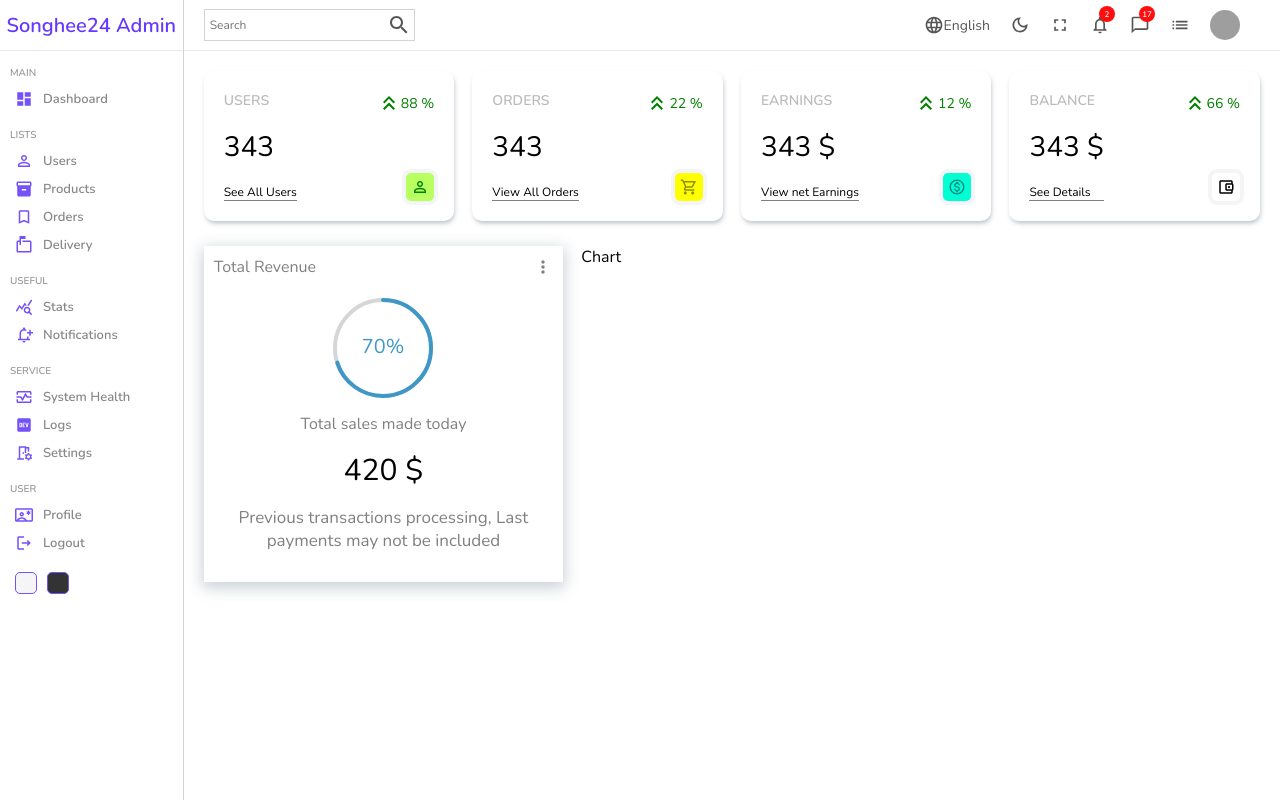
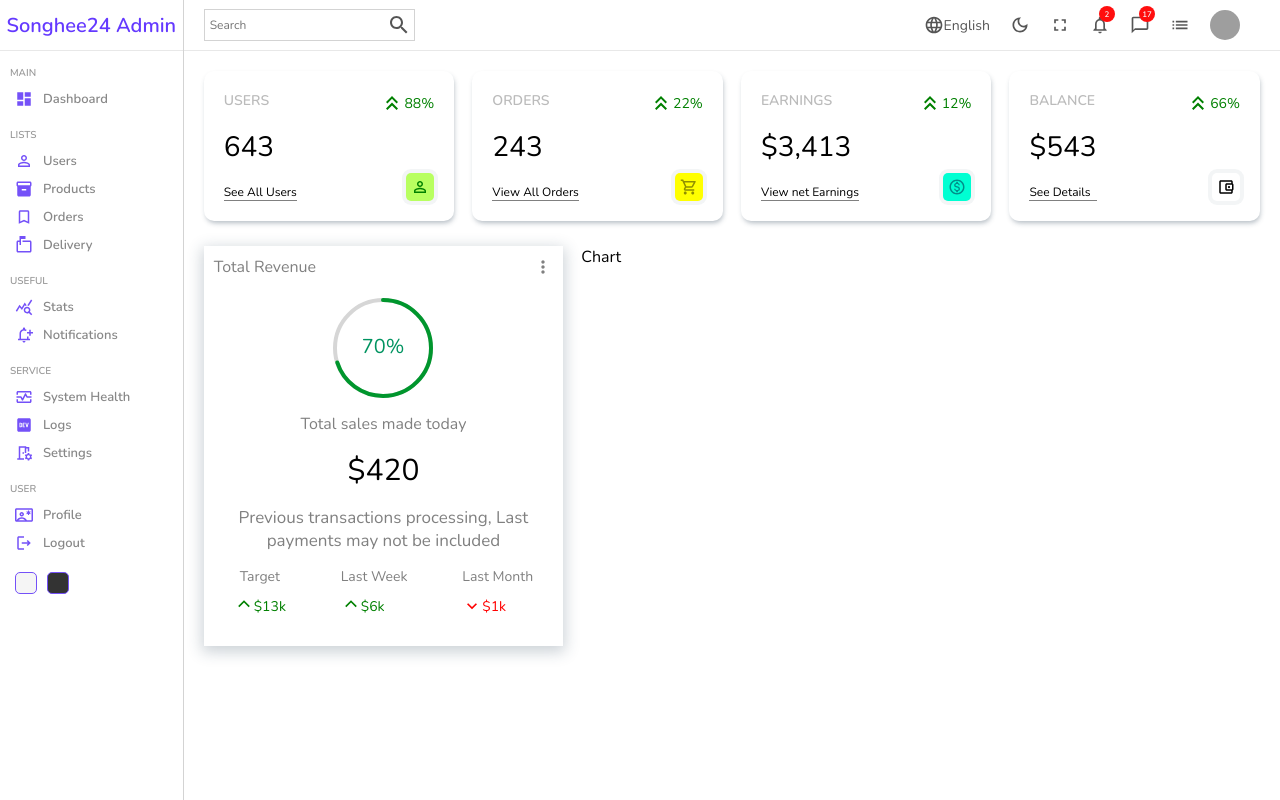
Before and after one commit to songhee24/admin-dashboard, a React (Create React App) app: page / in a window 1280 px wide. Built offline with nearby package versions, Linux system fonts and the light colour scheme; grey boxes are pictures that could not be loaded.

Commit message:
base circle progress styles and summary component

```diff
--- /dev/null
+++ b/src/components/chart/ProgressProvider.jsx
@@ -0,0 +1,11 @@
+import React from 'react';
+
+const ProgressProvider = ({ valueStart, valueEnd, children }) => {
+    const [value, setValue] = React.useState(valueStart);
+    React.useEffect(() => {
+        setValue(valueEnd);
+    }, [valueEnd]);
+
+    return children(value);
+};
+export default ProgressProvider;
--- a/src/components/featured/Featured.jsx
+++ /dev/null
@@ -1,35 +0,0 @@
-import React from 'react';
-import MoreVertOutlinedIcon from '@mui/icons-material/MoreVertOutlined';
-import { CircularProgressbar } from 'react-circular-progressbar';
-import 'react-circular-progressbar/dist/styles.css';
-
-import './featured.scss';
-
-const Featured = () => {
-    return (
-        <div className="featured">
-            <div className="top">
-                <h1 className="title">Total Revenue</h1>
-                <MoreVertOutlinedIcon fontSize="small" />
-            </div>
-            <div className="bottom">
-                <div className="featuredChart">
-                    <CircularProgressbar
-                        minValue={0.1}
-                        value={70}
-                        text={'70%'}
-                        strokeWidth={4}
-                    />
-                </div>
-                <p className="title">Total sales made today</p>
-                <p className="amount">420 $</p>
-                <p className="desc">
-                    Previous transactions processing, Last payments may not be
-                    included
-                </p>
-            </div>
-        </div>
-    );
-};
-
-export default Featured;
--- /dev/null
+++ b/src/components/featured/Summary.jsx
@@ -0,0 +1,28 @@
+import React from 'react';
+import KeyboardControlKeyOutlinedIcon from '@mui/icons-material/KeyboardControlKeyOutlined';
+import KeyboardArrowDownOutlinedIcon from '@mui/icons-material/KeyboardArrowDownOutlined';
+
+import './summary.scss';
+import CountUp from 'react-countup';
+
+const Summary = ({ title, amount, isPositive }) => {
+    return (
+        <div className="item">
+            <div className="itemTitle">{title}</div>
+            <div
+                className={`itemResult ${isPositive ? 'positive' : 'negative'}`}
+            >
+                {isPositive ? (
+                    <KeyboardControlKeyOutlinedIcon fontSize="small" />
+                ) : (
+                    <KeyboardArrowDownOutlinedIcon fontSize="small" />
+                )}
+                <div className="resultAmount">
+                    <CountUp end={amount} prefix="$" suffix="k" />
+                </div>
+            </div>
+        </div>
+    );
+};
+
+export default Summary;
--- a/src/components/featured/featured.scss
+++ b/src/components/featured/featured.scss
@@ -4,6 +4,12 @@
   -moz-box-shadow: 0px 4px 14px 2px rgba(34, 60, 80, 0.23);
   box-shadow: 0px 4px 14px 2px rgba(34, 60, 80, 0.23);
   padding: 10px;
+  animation-duration: 2.5s;
+
+  &.bounce {
+    animation-name: bounce;
+    animation-timing-function: ease;
+  }
 
   .top {
     display: flex;
@@ -45,5 +51,17 @@
       color: gray;
       text-align: center;
     }
+
+    .summary {
+      width: 100%;
+      display: flex;
+      align-items: center;
+      justify-content: space-between;
+    }
   }
 }
+
+@keyframes bounce {
+  0%   { transform: translateY(120px);  opacity: 0.6; }
+  100% { transform: translateY(0); opacity: 1 }
+}
--- /dev/null
+++ b/src/components/featured/index.jsx
@@ -0,0 +1,52 @@
+import React from 'react';
+import MoreVertOutlinedIcon from '@mui/icons-material/MoreVertOutlined';
+import { buildStyles, CircularProgressbar } from 'react-circular-progressbar';
+import 'react-circular-progressbar/dist/styles.css';
+import Summary from './Summary';
+import ProgressProvider from '../chart/ProgressProvider';
+import './featured.scss';
+import CountUp from 'react-countup';
+
+const Featured = () => {
+    return (
+        <div className="featured bounce">
+            <div className="top">
+                <h1 className="title">Total Revenue</h1>
+                <MoreVertOutlinedIcon fontSize="small" />
+            </div>
+            <div className="bottom">
+                <div className="featuredChart">
+                    <ProgressProvider valueStart={10} valueEnd={70}>
+                        {(value) => (
+                            <CircularProgressbar
+                                value={value}
+                                text={`${value}%`}
+                                strokeWidth={4}
+                                styles={buildStyles({
+                                    pathColor: '#00962d',
+                                    textColor: '#009360',
+                                    trailColor: '#d6d6d6',
+                                })}
+                            />
+                        )}
+                    </ProgressProvider>
+                </div>
+                <p className="title">Total sales made today</p>
+                <p className="amount">
+                    <CountUp end={420} prefix=" $" />
+                </p>
+                <p className="desc">
+                    Previous transactions processing, Last payments may not be
+                    included
+                </p>
+                <div className="summary">
+                    <Summary isPositive title="Target" amount="13.4" />
+                    <Summary isPositive title="Last Week" amount="6.4" />
+                    <Summary title="Last Month" amount="1.4" />
+                </div>
+            </div>
+        </div>
+    );
+};
+
+export default Featured;
--- /dev/null
+++ b/src/components/featured/summary.scss
@@ -0,0 +1,22 @@
+.item {
+  text-align: center;
+
+  .itemTitle {
+    font-size: 14px;
+    color: gray;
+  }
+
+  .itemResult {
+    display: flex;
+    align-items: center;
+    margin-top: 10px;
+    font-size: 14px;
+
+    &.positive {
+      color: green;
+    }
+    &.negative {
+      color: red;
+    }
+  }
+}
--- a/src/components/widget/index.jsx
+++ b/src/components/widget/index.jsx
@@ -45,14 +45,14 @@ const Widget = ({ type, amount, percentage }) => {
             <div className="left">
                 <span className="title">{title}</span>
                 <span className="counter">
-                    <CountUp end={amount} suffix={isMoney ? ' $' : ''} />
+                    <CountUp end={amount} prefix={isMoney ? '$' : ''} />
                 </span>
                 <span className="link">{link}</span>
             </div>
             <div className="right">
                 <div className="percentage positive">
                     <KeyboardDoubleArrowUpOutlinedIcon />
-                    <CountUp end={percentage} suffix={' %'} />
+                    <CountUp end={percentage} suffix="% " />
                 </div>
                 {icon}
             </div>
--- a/src/pages/home/Home.jsx
+++ b/src/pages/home/Home.jsx
@@ -2,8 +2,8 @@ import React from 'react';
 import Sidebar from '../../components/sidebar';
 import Navbar from '../../components/navbar';
 import Widget from '../../components/widget';
-import Featured from '../../components/featured/Featured';
-import Chart from '../../components/chart/Chart';
+import Featured from '../../components/featured';
+import Chart from '../../components/chart';
 
 import './home.scss';
 
@@ -16,29 +16,25 @@ const Home = () => {
                 <section className="widgets">
                     <Widget
                         type="user"
-                        title="USERS"
-                        amount="343"
+                        amount="643"
                         link="See all User"
                         percentage="88"
                     />
                     <Widget
                         type="order"
-                        title="USERS"
-                        amount="343"
+                        amount="243"
                         link="See all User"
                         percentage="22"
                     />
                     <Widget
                         type="earning"
-                        title="USERS"
-                        amount="343"
+                        amount="3413"
                         link="See all User"
                         percentage="12"
                     />
                     <Widget
                         type="balance"
-                        title="USERS"
-                        amount="343"
+                        amount="543"
                         link="See all User"
                         percentage="66"
                     />
```
Also changed, not shown: src/components/chart/index.jsx (renamed from src/components/chart/Chart.jsx).
